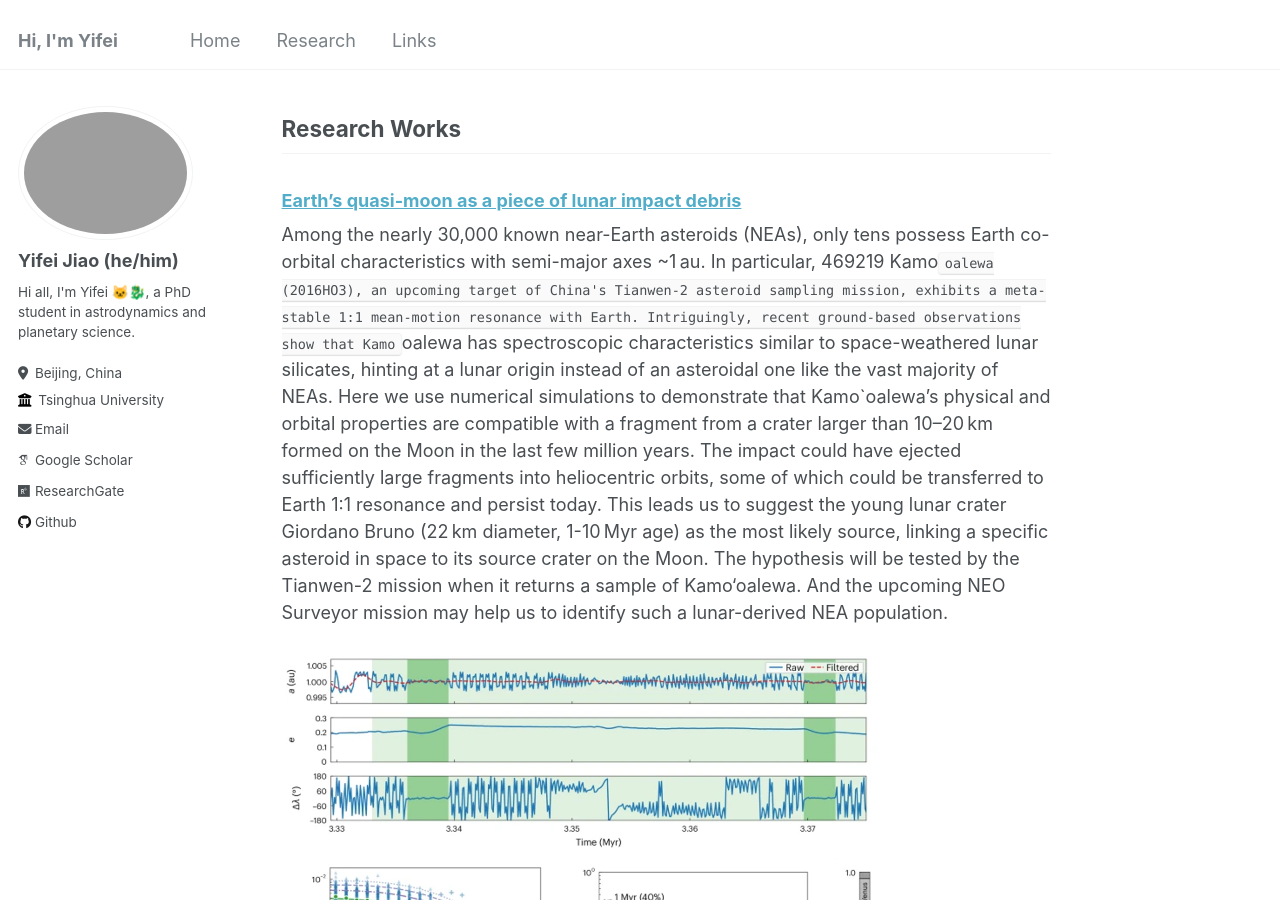
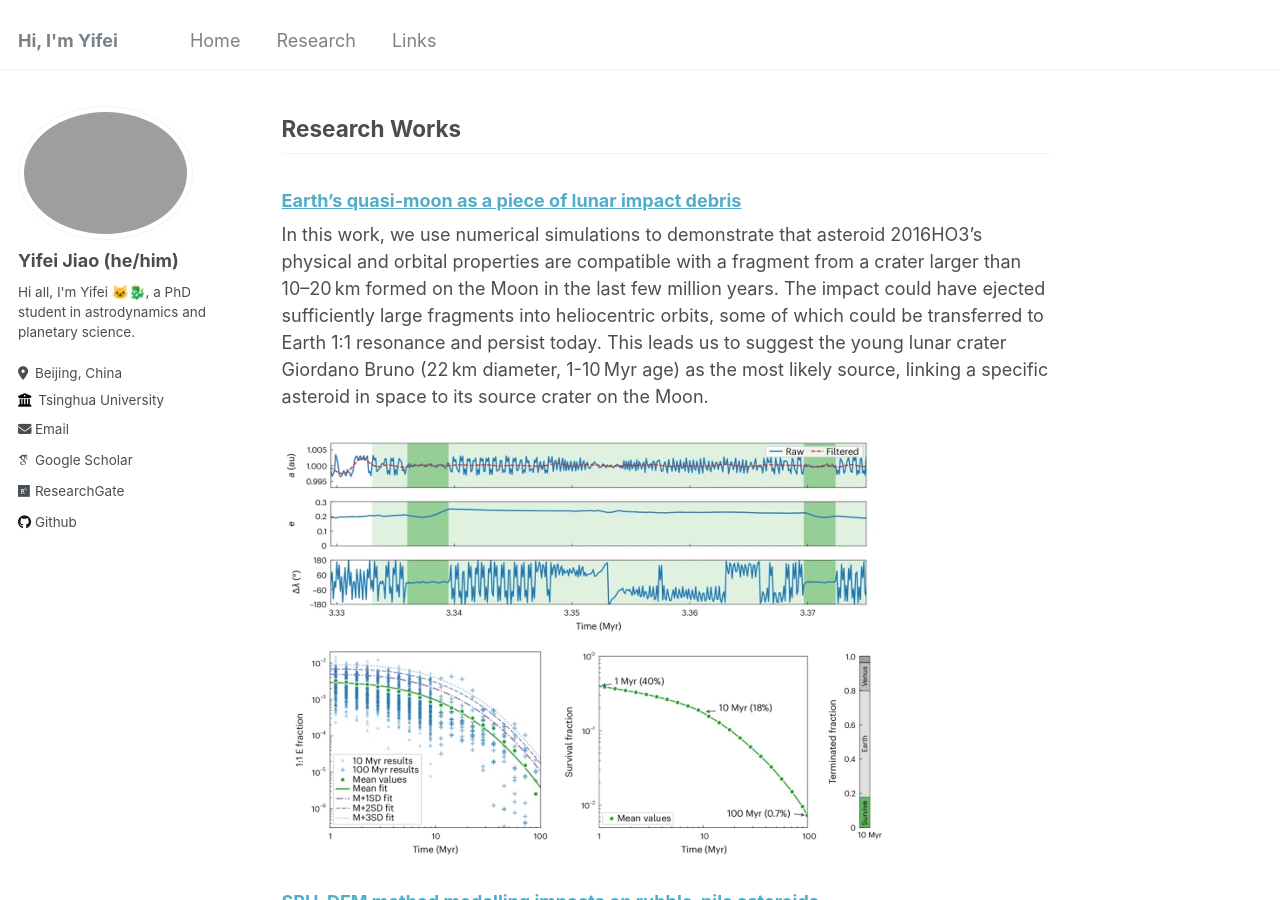
Before and after one commit to jiaoyf-thu/jiaoyf-thu.github.io, a Jekyll site: the page built from _pages/research.md, in a window 1280 px wide and 900 px high. Built offline with Jekyll 4.4.1, drawn with Linux system fonts in a browser that asks for light colours; some web fonts are replaced.

Commit message:
Update research.md

```diff
--- a/_pages/research.md
+++ b/_pages/research.md
@@ -8,7 +8,7 @@ author_profile: true
 
 ### <a href="https://www.nature.com/articles/s41550-024-02258-z" target="_blank">Earth's quasi-moon as a piece of lunar impact debris</a>
 
-Among the nearly 30,000 known near-Earth asteroids (NEAs), only tens possess Earth co-orbital characteristics with semi-major axes ~1 au. In particular, 469219 Kamo`oalewa (2016HO3), an upcoming target of China's Tianwen-2 asteroid sampling mission, exhibits a meta-stable 1:1 mean-motion resonance with Earth. Intriguingly, recent ground-based observations show that Kamo`oalewa has spectroscopic characteristics similar to space-weathered lunar silicates, hinting at a lunar origin instead of an asteroidal one like the vast majority of NEAs. Here we use numerical simulations to demonstrate that Kamo`oalewa's physical and orbital properties are compatible with a fragment from a crater larger than 10–20 km formed on the Moon in the last few million years. The impact could have ejected sufficiently large fragments into heliocentric orbits, some of which could be transferred to Earth 1:1 resonance and persist today. This leads us to suggest the young lunar crater Giordano Bruno (22 km diameter, 1-10 Myr age) as the most likely source, linking a specific asteroid in space to its source crater on the Moon. The hypothesis will be tested by the Tianwen-2 mission when it returns a sample of Kamo‘oalewa. And the upcoming NEO Surveyor mission may help us to identify such a lunar-derived NEA population.
+In this work, we use numerical simulations to demonstrate that asteroid 2016HO3's physical and orbital properties are compatible with a fragment from a crater larger than 10–20 km formed on the Moon in the last few million years. The impact could have ejected sufficiently large fragments into heliocentric orbits, some of which could be transferred to Earth 1:1 resonance and persist today. This leads us to suggest the young lunar crater Giordano Bruno (22 km diameter, 1-10 Myr age) as the most likely source, linking a specific asteroid in space to its source crater on the Moon.
 
 <img src="https://jiaoyf-thu.github.io/images/fig3.png"  width="600">
 
```
